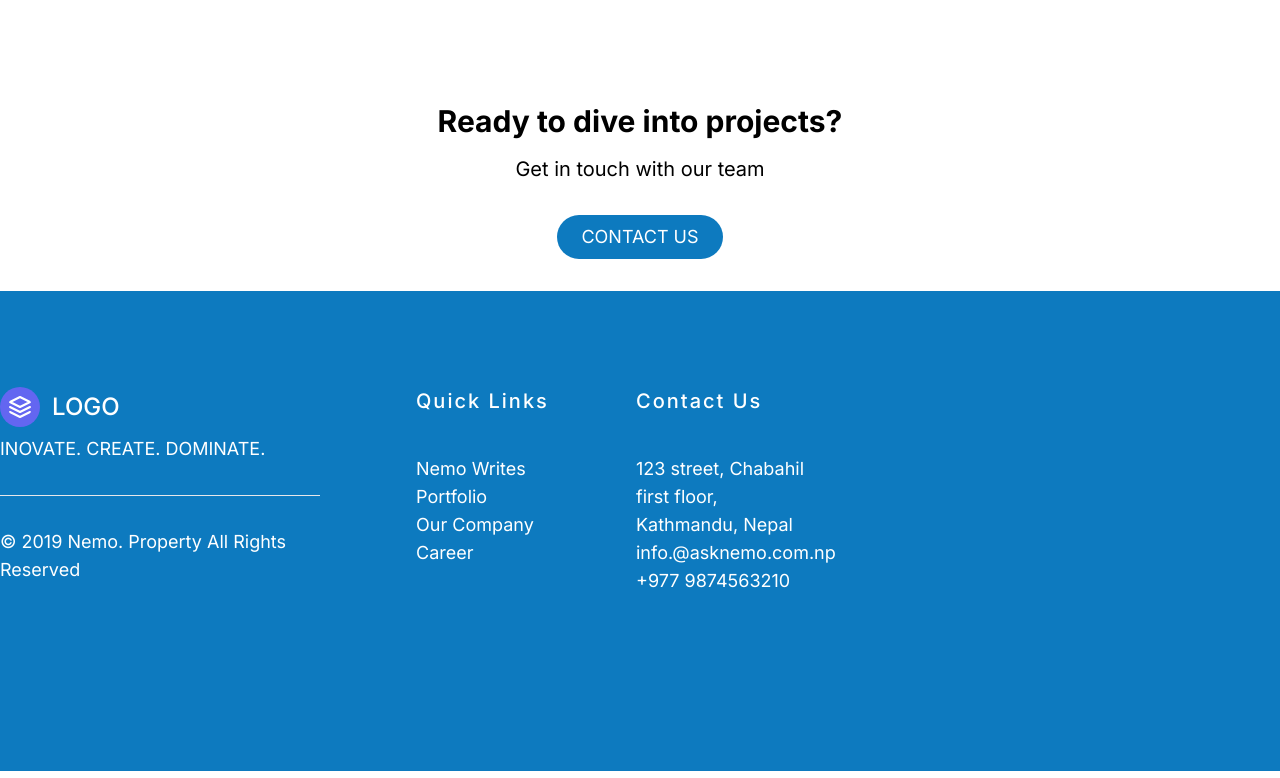
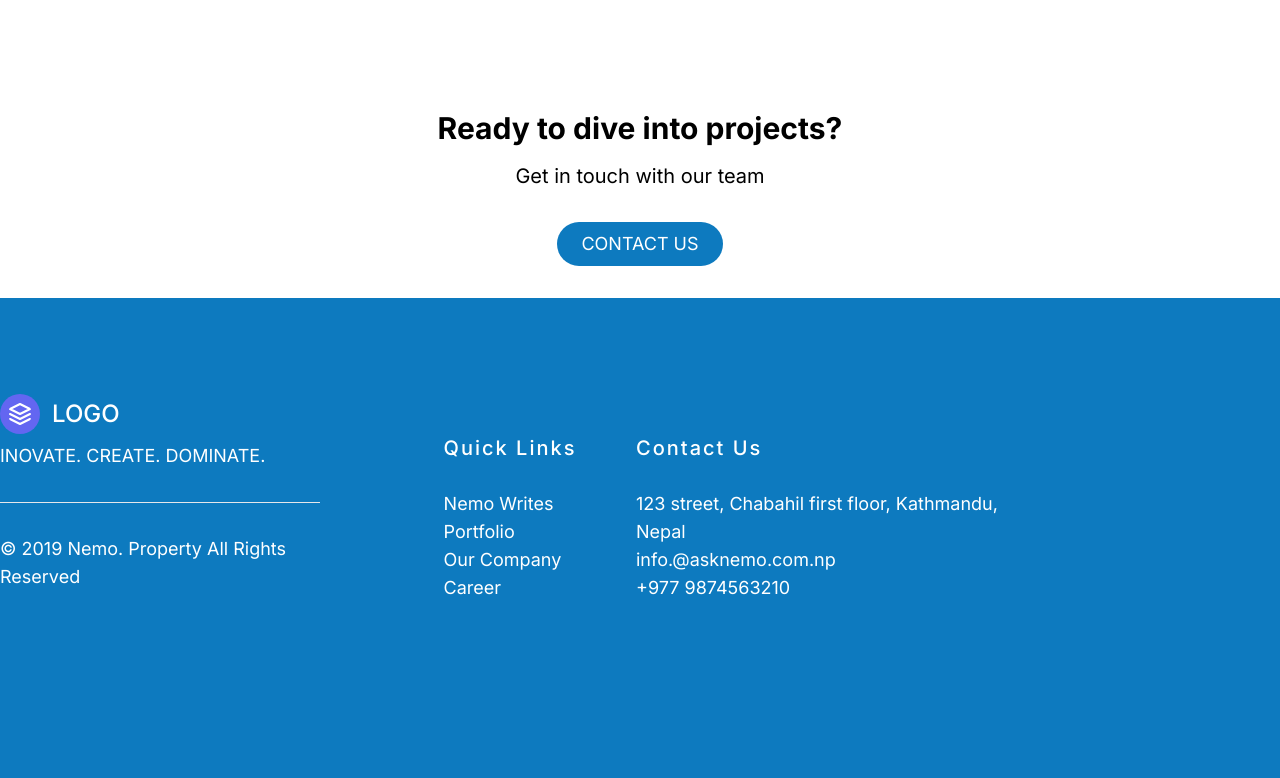
Before and after one commit to RohitSth/nemo-protfolio, a Next.js app: page / in a window 1280 px wide. Shown: the part 4251-5029 px from the top of the page. Built offline with nearby package versions, Linux system fonts and the light colour scheme.

Commit message:
fixed services image div

```diff
--- a/src/app/components/footer/page.tsx
+++ b/src/app/components/footer/page.tsx
@@ -1,10 +1,8 @@
-import Image from "next/image";
-
 const Footer = () => {
   return (
     <>
       <footer id="footer" className="text-white body-font bg-[#0D7ABF]">
-        <div className="container py-24 mx-auto flex flex-col md:flex-row">
+        <div className="container py-24 mx-auto flex flex-col md:flex-row w-full">
           <div className="md:w-1/4 md:mx-0 mx-auto text-center md:text-left">
             <a className="flex title-font font-medium items-center md:justify-start justify-center">
               <svg
@@ -28,11 +26,11 @@ const Footer = () => {
             </small>
           </div>
           <div className="flex-grow flex flex-wrap md:pl-20 mb-10 md:mt-0 mt-10 md:text-left text-center">
-            <div className="lg:w-1/4 md:w-1/2 w-full px-4">
-              <h2 className="title-font font-medium tracking-widest text-xl mb-3">
-                Quick Links
-              </h2>
+            <div className="lg:w-1/4 md:w-1/2 w-full flex justify-center">
               <nav className="list-none my-10 text-lg">
+                <h2 className="title-font font-medium tracking-widest text-xl mb-7">
+                  Quick Links
+                </h2>
                 <li>
                   <a className="hover:underline">Nemo Writes</a>
                 </li>
@@ -47,11 +45,11 @@ const Footer = () => {
                 </li>
               </nav>
             </div>
-            <div className="lg:w-1/4 md:w-1/2 w-full px-4">
-              <h2 className="title-font font-medium tracking-widest text-xl mb-3">
-                Contact Us
-              </h2>
+            <div className="lg:w-1/2 md:w-1/2 w-full px-4 flex justify-center">
               <nav className="list-none my-10 text-lg">
+                <h2 className="title-font font-medium tracking-widest text-xl mb-7">
+                  Contact Us
+                </h2>
                 <li>
                   <a className="hover:underline">
                     123 street, Chabahil first floor, Kathmandu, Nepal
@@ -65,60 +63,6 @@ const Footer = () => {
                 </li>
               </nav>
             </div>
-            {/* <div className="lg:w-1/4 md:w-1/2 w-full flex justify-end ">
-              <nav className="list-none mb-10 ">
-                <li className="my-2">
-                  <a>
-                    <Image
-                      src="/facebook.png"
-                      width={30}
-                      height={30}
-                      alt="Facebook logo"
-                    />
-                  </a>
-                </li>
-                <li className="my-2">
-                  <a>
-                    <Image
-                      src="/instagram.png"
-                      width={30}
-                      height={30}
-                      alt="Instagram logo"
-                    />
-                  </a>
-                </li>
-                <li className="my-2">
-                  <a>
-                    <Image
-                      src="/twitter-foot.png"
-                      width={30}
-                      height={30}
-                      alt="Twitter logo"
-                    />
-                  </a>
-                </li>
-                <li className="my-2">
-                  <a>
-                    <Image
-                      src="/youtube.png"
-                      width={30}
-                      height={30}
-                      alt="YouTube logo"
-                    />
-                  </a>
-                </li>
-                <li className="my-2">
-                  <a>
-                    <Image
-                      src="/linkedin-footer.png"
-                      width={30}
-                      height={30}
-                      alt="LinkedIn logo"
-                    />
-                  </a>
-                </li>
-              </nav>
-            </div> */}
           </div>
         </div>
       </footer>
--- a/src/app/components/service-page/page.tsx
+++ b/src/app/components/service-page/page.tsx
@@ -19,8 +19,8 @@ const ServicePage = () => {
                 </div>
               </div>
             </div>
-            <div className="lg:w-1/4 md:w-1/2 p-4">
-              <div className="flex flex-col items-center bg-white border border-gray-200 rounded-lg shadow-lg">
+            <div className="lg:w-1/4 md:w-1/2 p-4 mx-auto">
+              <div className="flex flex-col items-center bg-white border border-gray-200 rounded-lg shadow-lg w-full h-96">
                 <a href="#">
                   <Image
                     className="rounded-t-lg"
@@ -39,8 +39,8 @@ const ServicePage = () => {
                 </div>
               </div>
             </div>
-            <div className="lg:w-1/4 md:w-1/2 p-4">
-              <div className="flex flex-col items-center bg-white border border-gray-200 rounded-lg shadow-lg">
+            <div className="lg:w-1/4 md:w-1/2 p-4 mx-auto">
+              <div className="flex flex-col items-center bg-white border border-gray-200 rounded-lg shadow-lg w-full h-96">
                 <a href="#">
                   <Image
                     className="rounded-t-lg"
@@ -59,8 +59,8 @@ const ServicePage = () => {
                 </div>
               </div>
             </div>
-            <div className="lg:w-1/4 md:w-1/2 p-4">
-              <div className="flex flex-col items-center bg-white border border-gray-200 rounded-lg shadow-lg">
+            <div className="lg:w-1/4 md:w-1/2 p-4 mx-auto">
+              <div className="flex flex-col items-center bg-white border border-gray-200 rounded-lg shadow-lg w-full h-96">
                 <a href="#">
                   <Image
                     className="rounded-t-lg"
```
